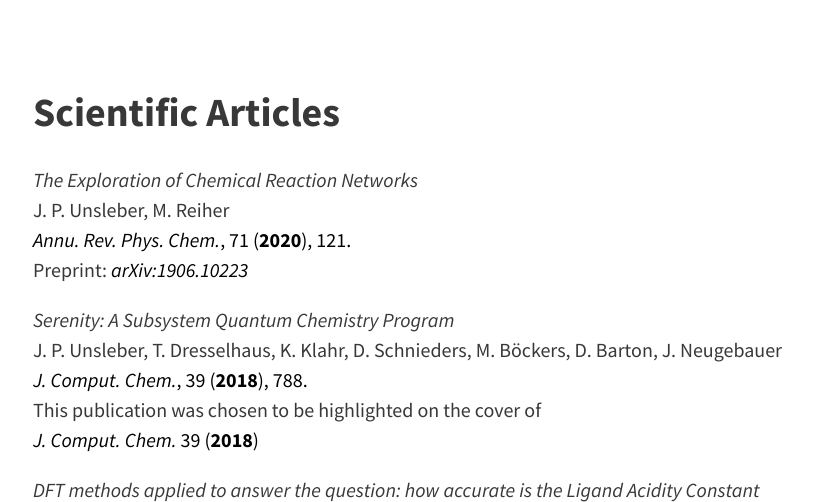
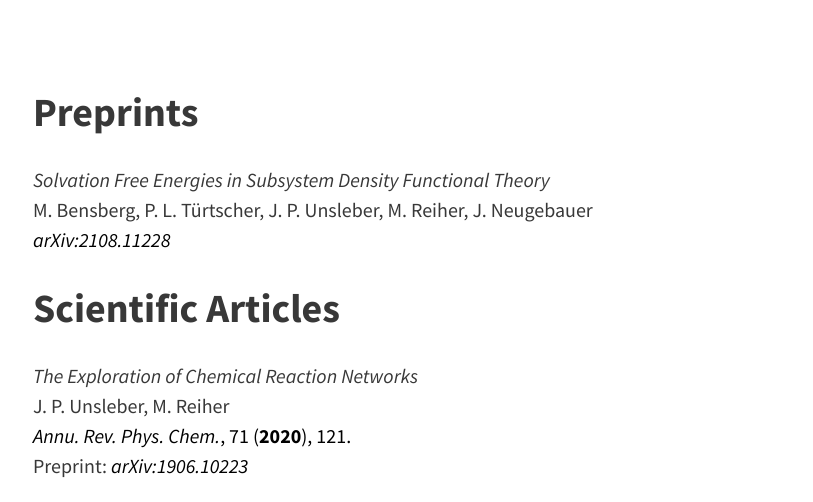
Before and after one commit to nabbelbabbel/nabbelbabbel.github.io, a Jekyll site: the page built from pages/publications.md, in a window 1280 px wide and 900 px high, cut to the strip 398-900 px from the top of the window. Shown: the whole strip, without its empty margins (223-1036 px from the left). Built offline with Jekyll 4.4.1, drawn with Linux system fonts in a browser that asks for light colours.

Commit message:
Add preprints

```diff
--- a/pages/publications.md
+++ b/pages/publications.md
@@ -5,6 +5,12 @@ permalink: /publications/
 feature-img: "assets/img/pexels/publications.jpeg"
 tags: [Article]
 ---
+
+## Preprints
+*Solvation Free Energies in Subsystem Density Functional Theory*
+M. Bensberg, P. L. Türtscher, J. P. Unsleber, M. Reiher, J. Neugebauer
+[*arXiv:2108.11228*](https://arxiv.org/abs/2108.11228)
+
 ## Scientific Articles
 *The Exploration of Chemical Reaction Networks*
 J. P. Unsleber, M. Reiher
```
